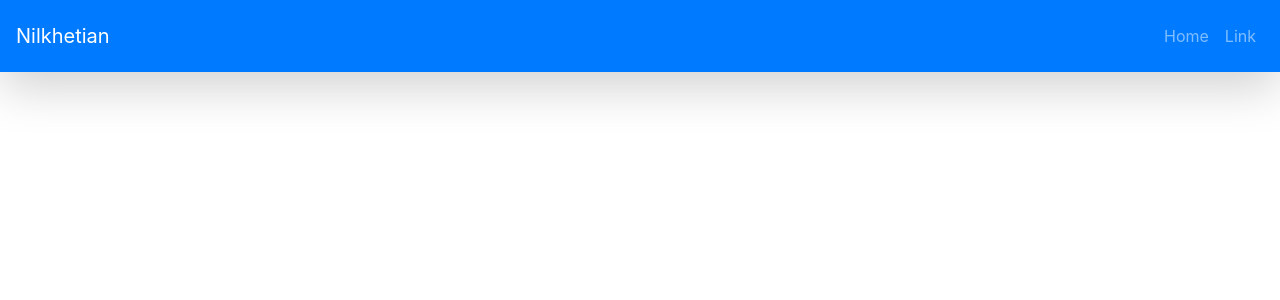
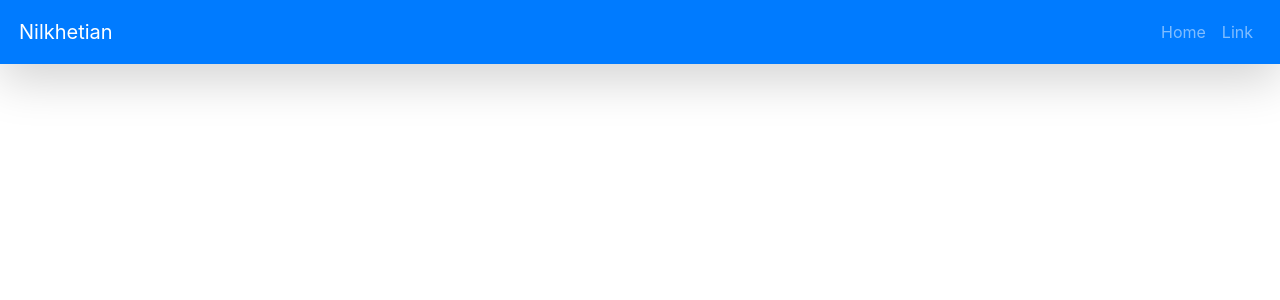
Before and after one commit to Viper4717/nilkhetian-frontend, a React (Create React App) app: page / in a window 1280 px wide. Shown: the top 300 px of the page. Built offline with nearby package versions, Linux system fonts and the light colour scheme.

Commit message:
header styling modified

```diff
--- a/src/components/header/Header.js
+++ b/src/components/header/Header.js
@@ -4,11 +4,11 @@ import { Navbar, Nav } from 'react-bootstrap';
 function Header() {
   return (
     <div>
-        <Navbar className="shadow-lg p-6 mb-5" bg="primary" variant="dark" expand="lg" sticky="top">
-            <Navbar.Brand href="#home">Nilkhetian</Navbar.Brand>
+        <Navbar className="shadow-lg p-1 mb-5" bg="primary" variant="dark" expand="lg" sticky="top">
+            <Navbar.Brand href="#home" style={{paddingLeft: "15px"}}>Nilkhetian</Navbar.Brand>
             <Navbar.Toggle aria-controls="basic-navbar-nav" />
             <Navbar.Collapse id="basic-navbar-nav" className="justify-content-end">
-              <Navbar.Text>
+              <Navbar.Text style={{paddingRight: "15px"}}>
                 <Nav className="mr-auto">
                     <Nav.Link href="#home">Home</Nav.Link>
                     <Nav.Link href="#home">Link</Nav.Link>
```
Also changed, not shown: src/components/footer/Footer.js (+10 -0 lines).
